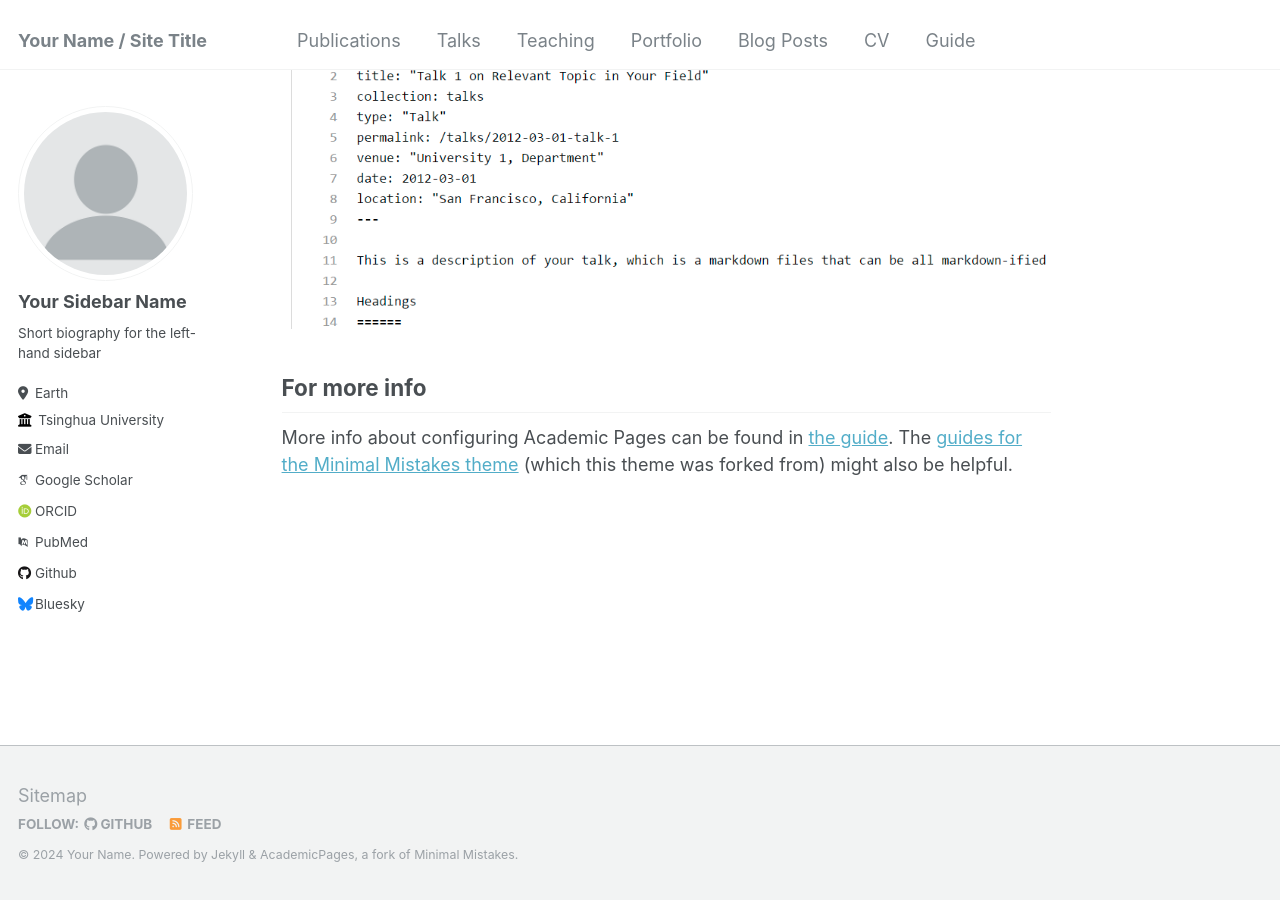
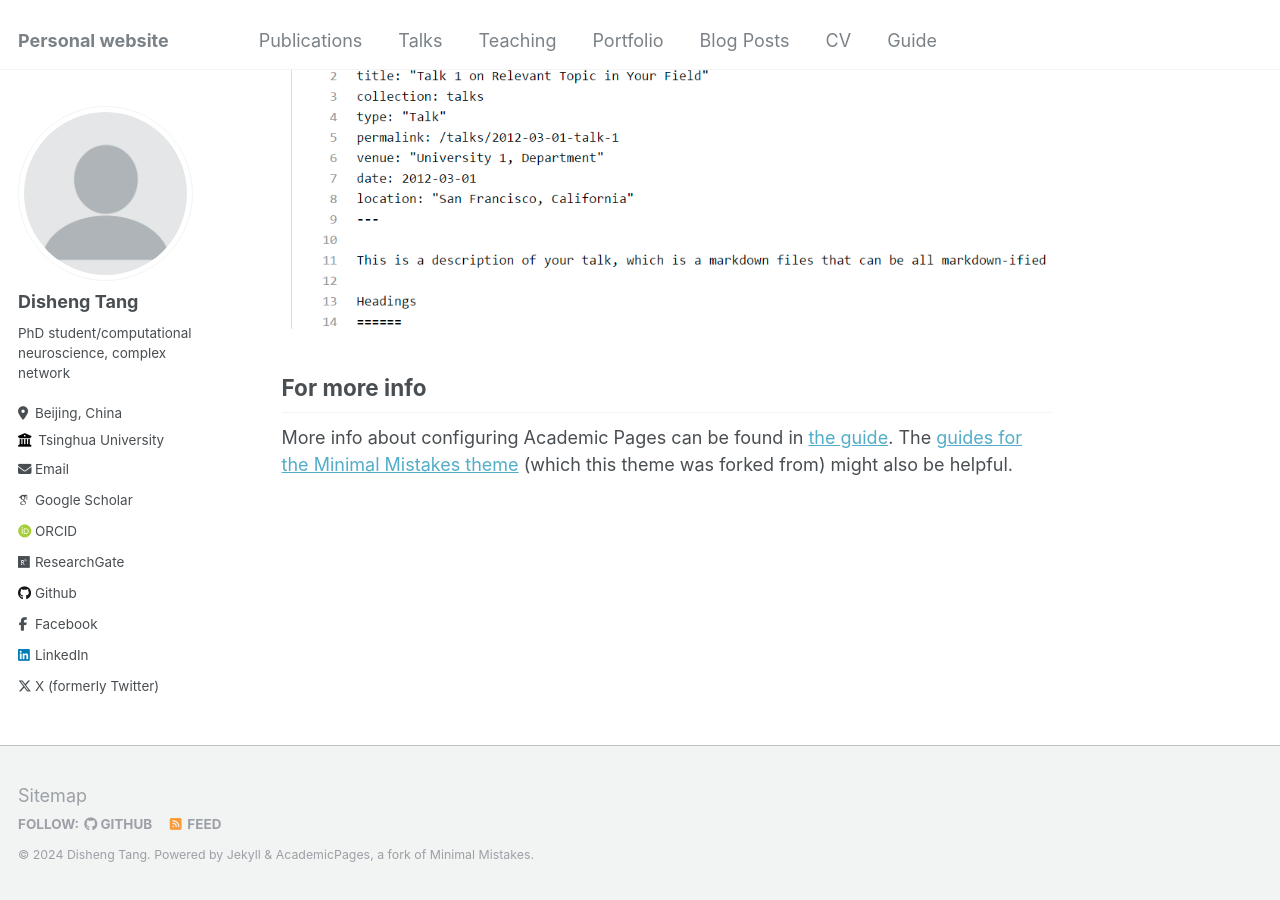
Before and after one commit to DishengTang/dishengtang.github.io, a Jekyll site: the page built from _pages/about.md, in a window 1280 px wide and 900 px high, scrolled down 2660 px. Built offline with Jekyll 4.4.1, drawn with Linux system fonts in a browser that asks for light colours; some web fonts are replaced.

Commit message:
Update _config.yml

```diff
--- a/_config.yml
+++ b/_config.yml
@@ -8,9 +8,9 @@
 
 # Basic Site Settings
 locale                   : "en-US"
-title                    : "Your Name / Site Title"
+title                    : "Personal website"
 title_separator          : "-"
-name                     : &name "Your Name"
+name                     : &name "Disheng Tang"
 description              : &description "personal description"
 url                      : https://dishengtang.github.io # the base hostname & protocol for your site e.g. "https://mmistakes.github.io"
 baseurl                  : "" # the subpath of your site, e.g. "/blog"
@@ -22,33 +22,33 @@ repository               : "academicpages/academicpages.github.io"
 author:
   # Biographic information
   avatar           : "profile.png"
-  name             : "Your Sidebar Name"
+  name             : "Disheng Tang"
   pronouns         : # example: "she/her"
-  bio              : "Short biography for the left-hand sidebar"
-  location         : "Earth"
+  bio              : "PhD student/computational neuroscience, complex network"
+  location         : "Beijing, China"
   employer         : "Tsinghua University"
   uri              : # URL
-  email            : "none@example.org"
+  email            : "dishengtang3@gmail.com"
 
   # Academic websites
   arxiv            : # URL - Update with the correct link to your profile
-  googlescholar    : "https://scholar.google.com/citations?user=PS_CX0AAAAAJ"
+  googlescholar    : "https://scholar.google.com/citations?user=U8zujDgAAAAJ&hl=en&oi=ao"
   impactstory      : # URL
-  orcid            : "http://orcid.org/yourorcidurl"
-  pubmed           : "https://www.ncbi.nlm.nih.gov/pubmed/?term=john+snow"
-  researchgate     : # URL
+  orcid            : "https://orcid.org/0000-0001-8325-4644"
+  # pubmed           : "https://www.ncbi.nlm.nih.gov/pubmed/?term=john+snow"
+  researchgate     : "https://www.researchgate.net/profile/Disheng-Tang"
 
   # Repositories and software development
   bitbucket        : # Username - Update with your username on the site
   codepen          : # Username
   dribbble         : # Username
-  github           : "academicpages"
+  github           : "https://github.com/DishengTang"
   kaggle           : # Username
   stackoverflow    : # User number or user number and name (i.e., use "1" or "1/jeff-atwood")
 
   # Social media
-  bluesky          : "bsky.app" # Replace this with you Bluesky username
-  facebook         : # Username
+  # bluesky          : "bsky.app" # Replace this with you Bluesky username
+  facebook         : "https://www.facebook.com/profile.php?id=100008425623071"
   flickr           : # Username
   foursquare       : # Username
   goodreads        : # Username
@@ -56,7 +56,7 @@ author:
   keybase          : # Username
   instagram        : # Username
   lastfm           : # Username
-  linkedin         : # Username
+  linkedin         : "www.linkedin.com/in/dishengtang"
   mastodon         : # URL
   medium           : # URL
   pinterest        : # Username
@@ -64,7 +64,7 @@ author:
   steam            : # Username
   telegram         : # URL
   tumblr           : # Username
-  twitter          : # Username for X / Twitter
+  twitter          : "https://twitter.com/disheng_tang"
   vine             : # Username
   weibo            : # Username
   wikipedia        : # Username
```
